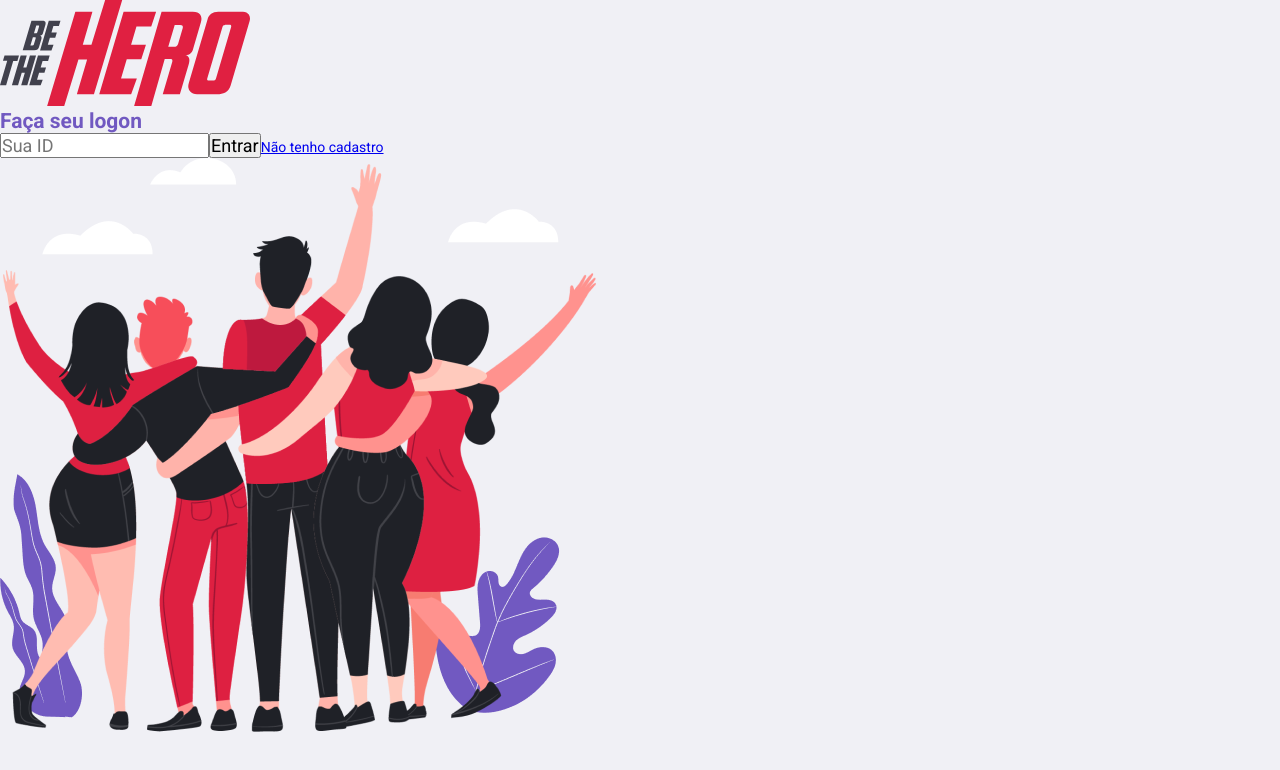
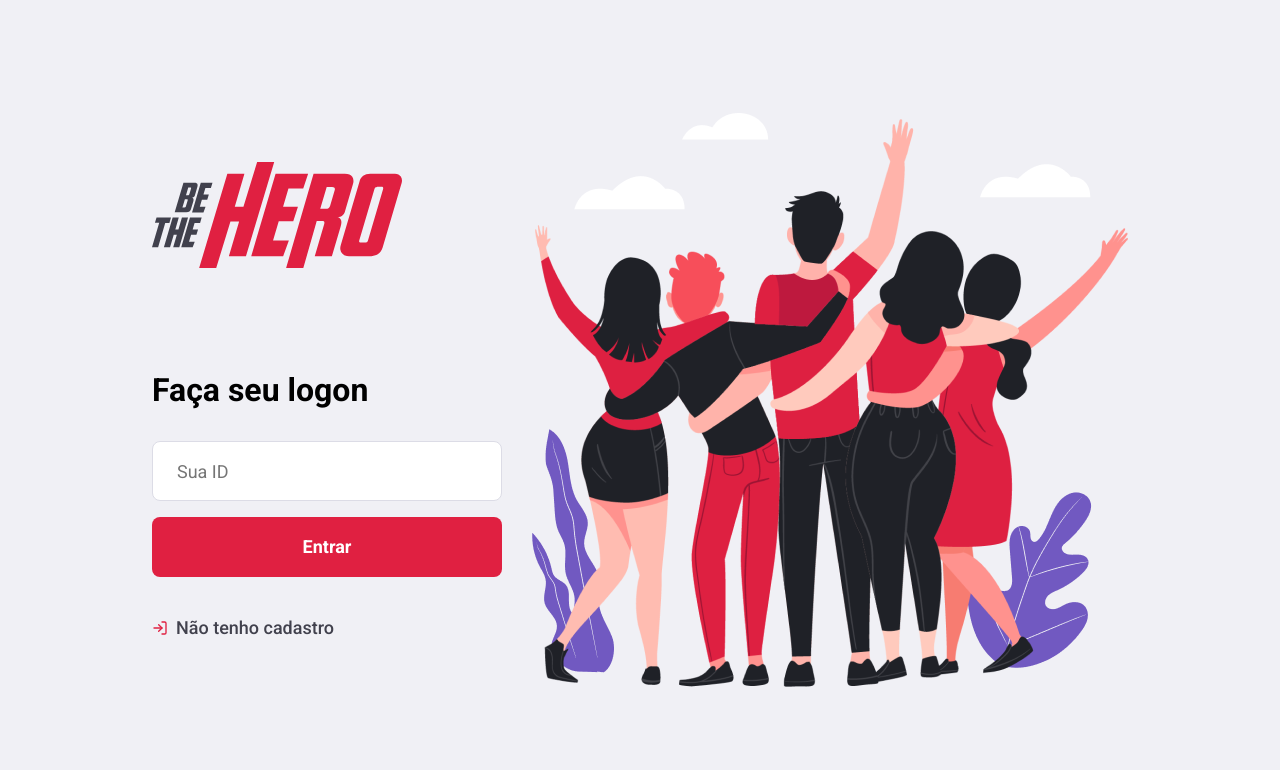
Before and after one commit to anderson-pids/app-be-the-hero, a React (Create React App) app in the folder frontend/web/: page / in a window 1280 px wide. Shown: the top 770 px of the page. Built offline with nearby package versions, Linux system fonts and the light colour scheme.

Commit message:
chore(web): aplica estilo da pagina de login

```diff
--- a/frontend/web/src/global.css
+++ b/frontend/web/src/global.css
@@ -20,3 +20,33 @@ input, button, textarea {
 button {
     cursor: pointer;
 }
+
+form input {
+    width: 100%;
+    height: 60px;
+    color: #333;
+    border: 1px solid #dcdce6;
+    border-radius: 8px;
+    padding: 0 24px;
+}
+
+.button {
+    width: 100%;
+    height: 60px;
+    background: #e02041;
+    border: 0;
+    border-radius: 8px;
+    color: #FFF;
+    font-weight: 700;
+    margin-top: 16px;
+    display: inline-block;
+    text-align: center;
+    text-decoration: none;
+    font-size: 18px;
+    line-height: 60px;
+    transition: filter 0.2s;
+}
+
+.button:hover {
+    filter: brightness(90%);
+}
--- a/frontend/web/src/pages/Logon/index.js
+++ b/frontend/web/src/pages/Logon/index.js
@@ -1,4 +1,7 @@
 import React from 'react';
+import { FiLogIn } from 'react-icons/fi';
+
+
 import './styles.css';
 
 import heroesImg from '../../assets/heroes.png';
@@ -13,8 +16,11 @@ export default function Logon() {
                 <form>
                     <h1>Faça seu logon</h1>
                     <input placeholder="Sua ID"/>
-                    <button type="submit">Entrar</button>
-                    <a href="/register">Não tenho cadastro</a>
+                    <button className="button" type="submit">Entrar</button>
+                    <a href="/register">
+                        <FiLogIn size={16} color="#e02041" />
+                        Não tenho cadastro
+                    </a>
                 </form>
             </section>
 
--- a/frontend/web/src/pages/Logon/styles.css
+++ b/frontend/web/src/pages/Logon/styles.css
@@ -1,3 +1,48 @@
-h1 {
+/* h1 {
     color: #7159c1;
+} */
+
+.logon-container {
+    width: 100%;
+    max-width: 1120px;
+    height: 100vh;
+    margin: 0 auto;
+
+    display: flex;
+    align-items: center;
+    justify-content: center;
 }
+
+.logon-container section.form {
+    width: 100%;
+    max-width: 350px;
+    margin-right: 30px;
+}
+
+.logon-container section.form form{
+    margin-top: 100px;
+}
+
+.logon-container section.form h1{
+    font-size: 32px;
+    margin-bottom: 32px;
+}
+
+.logon-container section.form a {
+    display: flex;
+    align-items: center;
+    margin-top: 40px;
+    color: #41414d;
+    font-size: 18px;
+    text-decoration: none;
+    font-weight: 500;
+    transition: opacity 0.2s;
+}
+
+.logon-container section.form a:hover {
+    opacity: 0.8;
+}
+
+.logon-container section.form a svg {
+    margin-right: 8px;
+}
```
